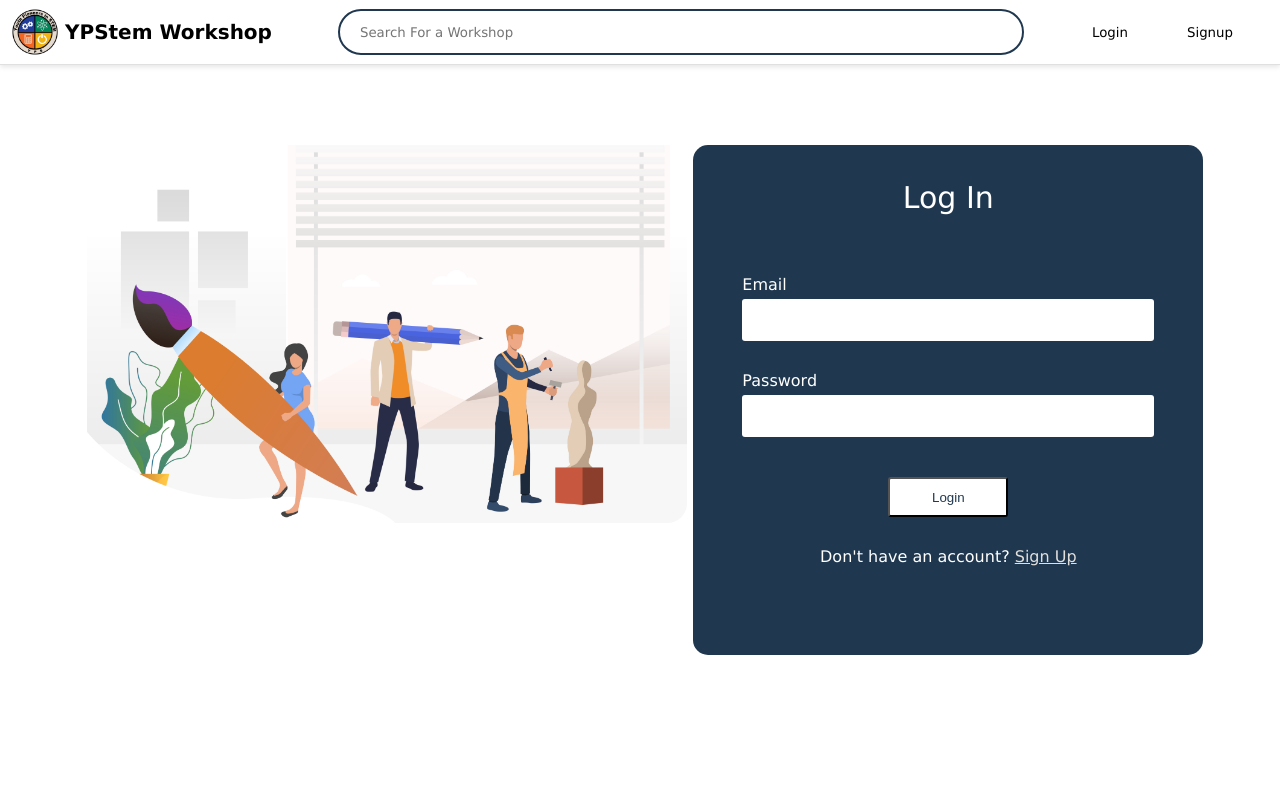
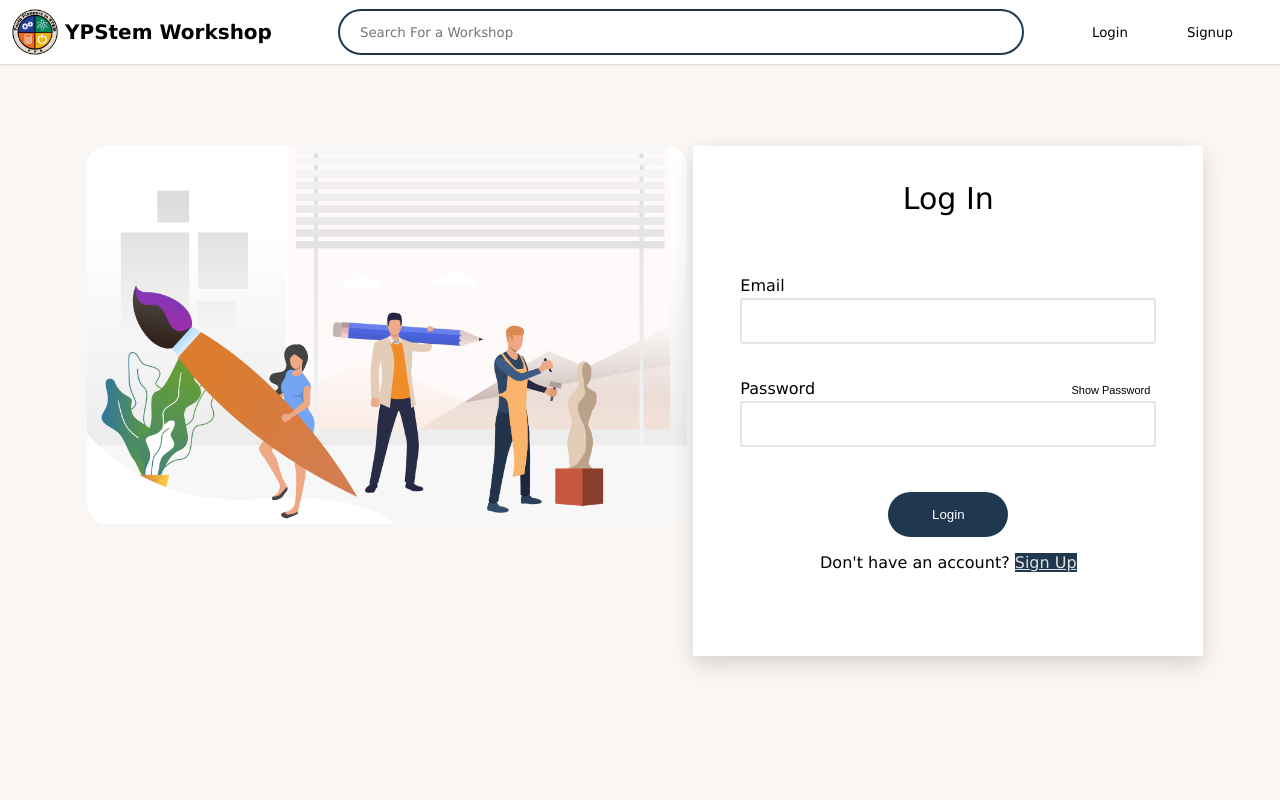
Before and after one commit to lidn0405/workshop, a React (Vite) app in the folder frontend/: page /login in a window 1280 px wide. Shown: the top 800 px of the page. Built offline with nearby package versions, Linux system fonts and the light colour scheme.

Commit message:
Login page modifications

```diff
--- a/frontend/src/pages/Login/LoginComponents/Login.tsx
+++ b/frontend/src/pages/Login/LoginComponents/Login.tsx
@@ -10,6 +10,7 @@ function Login() {
 
     const [email, setEmail] = useState("");
     const [password, setPassword] = useState("");
+    const [hidePass, setHidePass] = useState(true);
 
     function handleLogin() {
         if (!email || !password) {
@@ -17,20 +18,27 @@ function Login() {
         }
     }
 
+    function handleShowPassword() {
+        setHidePass(!hidePass);
+    }
+
     return (
-        <div style={{width: "500px", height: "800px"}}>
+        <div style={{width: "500px", height: "600px"}}>
             <form>
                 <div className="formContent">
                     <p className="formHeading">Log In</p>
                     <div className="formSection">
                         <label className="formLabel" htmlFor="email">Email</label>
-                        <input className="formText" type="text" onChange={(e) => {
+                        <input className="formText" id="email" type="text" onChange={(e) => {
                             setEmail(e.target.value);
                         }} />
                     </div>
                     <div className="formSection">
-                        <label className="formLabel" htmlFor="password">Password</label>
-                        <input className="formText" type="password" onChange={(e) => {
+                        <div className="passwordSection">
+                            <label className="formLabel" htmlFor="password">Password</label>
+                            <button className="showPasswordButton" type="button" onClick={handleShowPassword}>{hidePass ? "Show Password" : "Hide Password"}</button>
+                        </div>
+                        <input className="formText" id="password" type={hidePass ? "password" : "text"} onChange={(e) => {
                             setPassword(e.target.value);
                         }}/>
                     </div>
--- a/frontend/src/pages/Login/LoginComponents/Signup.tsx
+++ b/frontend/src/pages/Login/LoginComponents/Signup.tsx
@@ -8,6 +8,7 @@ function Signup() {
     const [email, setEmail] = useState("");
     const [password, setPassword] = useState("");
     const [copy, setCopy] = useState("");
+    const [hidePass, setHidePass] = useState(true);
 
     function handleSubmit() {
         if (!email || !password || !copy) {
@@ -18,22 +19,29 @@ function Signup() {
         }
     }
 
+    function handleShowPassword() {
+        setHidePass(!hidePass);
+    }
+
     return (
-        <div style={{width: "500px", height: "800px"}}>
+        <div style={{width: "500px", height: "600px"}}>
             <form>
                 <div className="formContent" style={{height: "560px"}}>
                     <p className="formHeading">Sign Up</p>
                     <div className="formSection">
                         <label className="formLabel" htmlFor="username">Email</label>
-                        <input type="text" className="formText" onChange={(e) => {setEmail(e.target.value)}} />
+                        <input className="formText" id="username" onChange={(e) => {setEmail(e.target.value)}} />
                     </div>
                     <div className="formSection">
-                        <label className="formLabel" htmlFor="password">Create Password</label>
-                        <input type="password" className="formText" onChange={(e) => {setPassword(e.target.value)}}/>
+                        <div className="passwordSection">
+                            <label className="formLabel" htmlFor="password">Create Password</label>
+                            <button className="showPasswordButton" type="button" onClick={handleShowPassword}>{hidePass ? "Show Password" : "Hide Password"}</button>
+                        </div>
+                        <input className="formText" id="password" type={hidePass ? "password" : "text"} onChange={(e) => {setPassword(e.target.value)}}/>
                     </div>
                     <div className="formSection">
-                        <label className="formLabel" htmlFor="password">Re-Enter Password</label>
-                        <input type="password" className="formText" onChange={(e) => {setCopy(e.target.value)}}/>
+                        <label className="formLabel" htmlFor="re-password">Re-Enter Password</label>
+                        <input className="formText" type={hidePass ? "password" : "text"} id="re-password" onChange={(e) => {setCopy(e.target.value)}}/>
                     </div>
                     <button className="loginButton" type="button" onClick={handleSubmit}>Create Account</button>
                     <br />
--- a/frontend/src/pages/Login/LoginComponents/login.css
+++ b/frontend/src/pages/Login/LoginComponents/login.css
@@ -2,16 +2,17 @@
     display: flex;
     flex-direction: column;
     align-items: center;
-    background-color: #1f3850;
+    background-color: white;
     width: 500px;
     height: 500px;
     padding: 5px;
-    border: none;
-    border-radius: 15px;
+    border: solid 0px ;
+    border-radius: 0;
+    box-shadow: 0 8px 20px rgba(0, 0, 0, 0.15); /* this creates the shadow */
 }
 
 .formHeading {
-    color: white;
+    color: black;
     font-size: 30px;
 }
 
@@ -19,34 +20,52 @@
     display: flex;
     flex-direction: column;
     align-items: flex-start;
-}
-
-.formLabel {
-    color: white;
-    font-family: Verdana, Geneva, Tahoma, sans-serif;
     margin-top: 30px;
     margin-bottom: 5px;
 }
 
+.formLabel {
+    color: black;
+    font-family: Verdana, Geneva, Tahoma, sans-serif;
+    padding-bottom: 3px;
+}
+
 .formText {
-    border-radius: 3px;
-    border: none;
     height: 40px;
     width: 400px;
     padding-left: 10px;
+    border-color: #e5e5e5;
+    border-radius: 3px;
+    border-style: solid;
+    border-width: 2px;
+}
+
+.passwordSection {
+    width: 100%;
+    display: flex;
+    justify-content: space-between;
+}
+
+.showPasswordButton {
+    color: black;
+    background-color: white;
+    border: none;
+    cursor: pointer;
+    font-size: 11px;
 }
 
 .loginButton {
-    height: 40px;
+    height: 45px;
     width: 120px;
     margin-top: 40px;
-    border-radius: 3px;
-    background-color: white;
-    color: #1f3850;
+    border-radius: 25px;
+    background-color: #1f3850;
+    color: white;
+    border-style: none;
 }
 
 .linkText {
-    color: white;
-    background-color: #1f3850;
+    color: black;
+    background-color: white;
     text-decoration: none;
 }
--- a/frontend/src/pages/Login/LoginPage.tsx
+++ b/frontend/src/pages/Login/LoginPage.tsx
@@ -1,5 +1,5 @@
 import { Login } from "./LoginComponents/Login"
-import "./login.css"
+import "./login_page.css"
 
 export default function LoginPage() {
     return (
--- a/frontend/src/pages/Login/SignupPage.tsx
+++ b/frontend/src/pages/Login/SignupPage.tsx
@@ -1,4 +1,5 @@
 import { Signup } from "./LoginComponents/Signup"
+import "./login_page.css"
 
 export default function SignupPage() {
     return (
--- a/frontend/src/pages/Login/login.css
+++ b/frontend/src/pages/Login/login_page.css
@@ -3,4 +3,6 @@
     flex-direction: row;
     justify-content: space-evenly;
     padding: 80px;
+    background-color: #faf6f4;
+    margin-top: 1px;
 }
--- a/frontend/src/pages/Workshop_Layout/header/workshop_header.css
+++ b/frontend/src/pages/Workshop_Layout/header/workshop_header.css
@@ -21,6 +21,7 @@
     background-color: black;
     display: flex;
     align-items: center;
+    text-decoration: none;
 }
 
 .workshop_logo {
@@ -32,6 +33,7 @@
 }
 
 .workshop_name {
+    margin-left: 5px;
     color: white;
     background-color: black;
     font-weight: bold;
```
Also changed, not shown: 1 other file (tests, documents, lock files or other folders).
